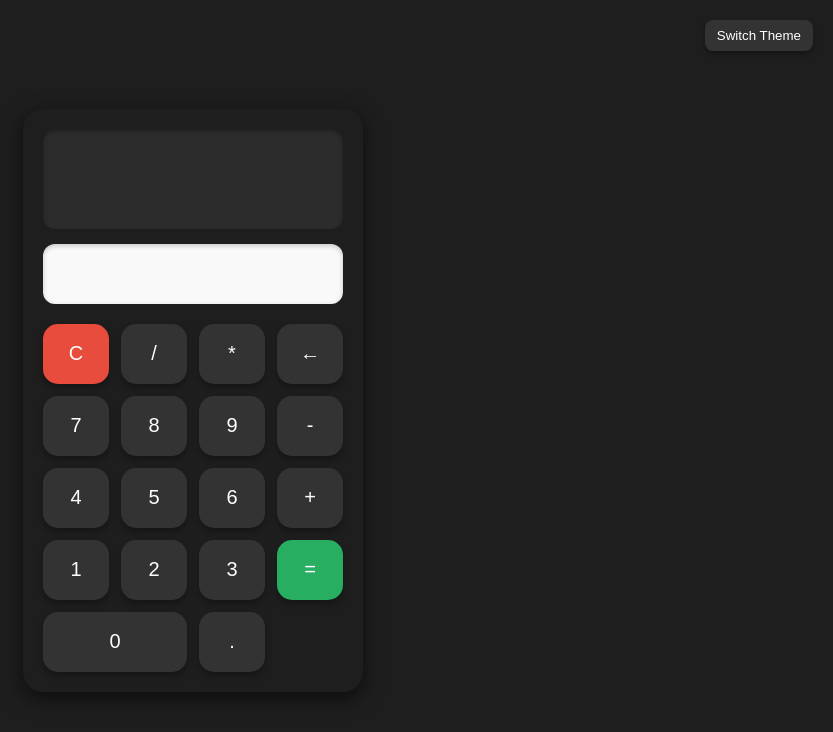
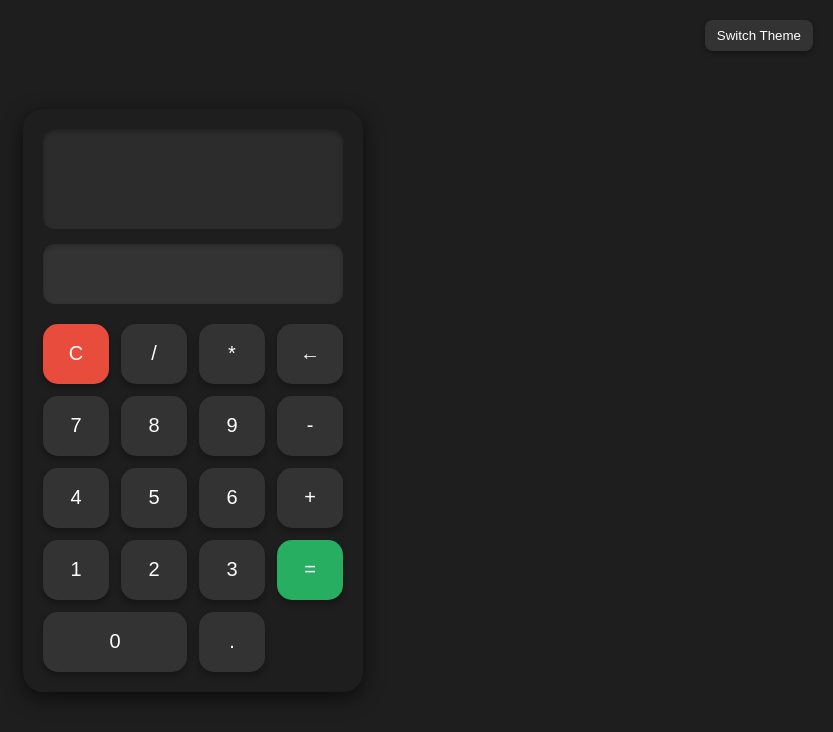
Before and after one commit to Ibrahim2656/CalcMate, a plain HTML site: page index.html in a window 1280 px wide. Shown: the whole page, without its empty margins (447-1280 px from the left). Drawn offline with nearby package versions, Linux system fonts and the light colour scheme.

Commit message:
Editing the display screen

```diff
--- a/style.css
+++ b/style.css
@@ -1,7 +1,7 @@
 /* Css Variable and Theme */
 :root {
   --bg-color: #1e1e1e;
-  --display-bg: #f9f9f9;
+  --display-bg: #333;
   --btn-bg: #333;
   --btn-hover: #444;
   --btn-clear: #e74c3c;
```
